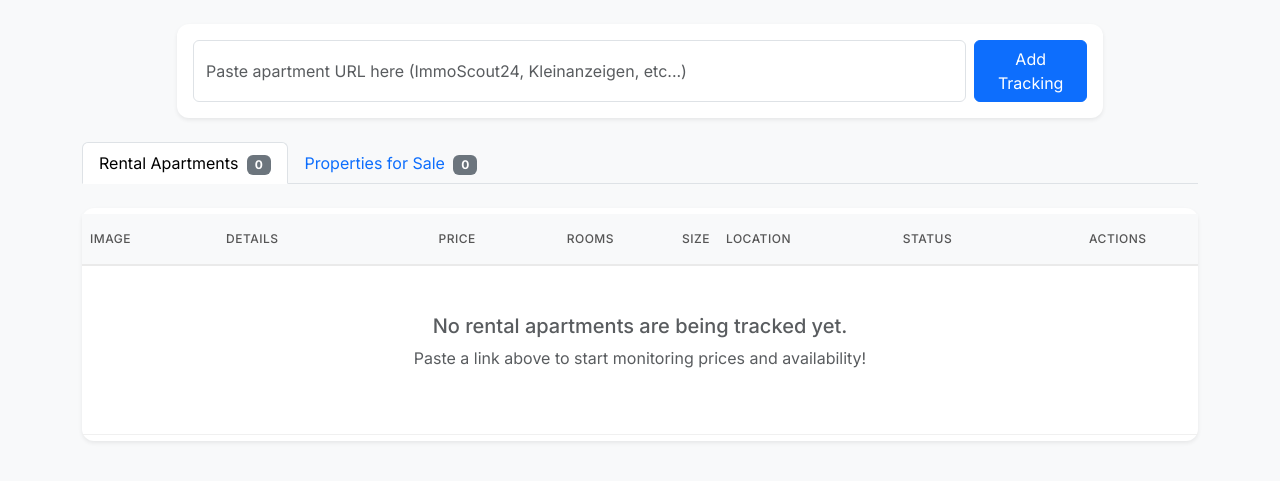
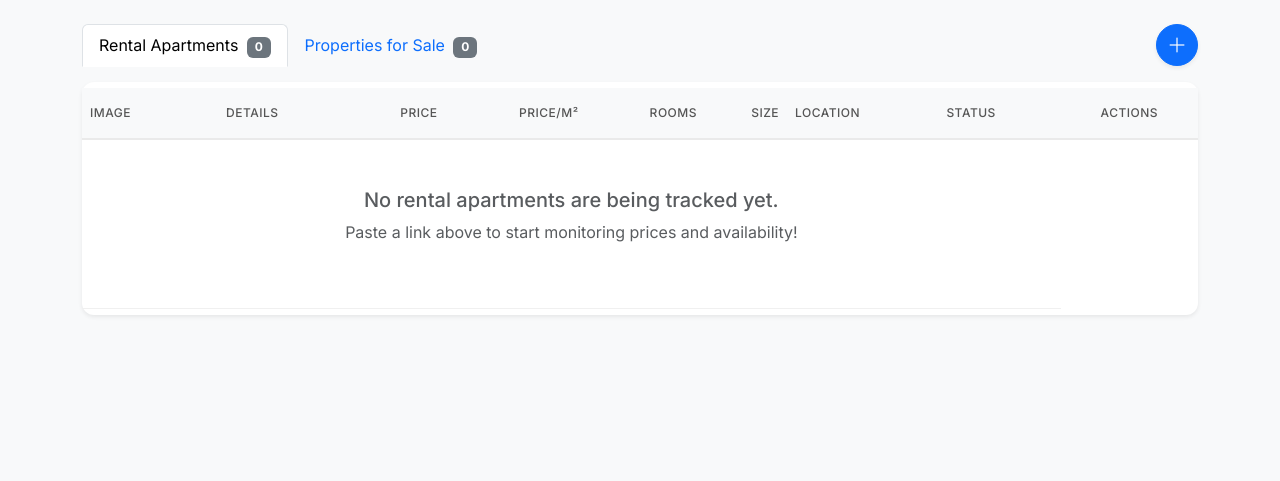
Before and after one commit to pheineke/apartment_notebook, a Flask app: page / in a window 1280 px wide. Shown: the part 57-538 px from the top of the page. Run offline with Flask 3, Linux system fonts and the light colour scheme; data that the repository does not hold is empty; some libraries are stand-ins or nearby versions.

Commit message:
UI refactor: add button via modal, separate m2 columns, and add ChartJs price curve to Detailed site

```diff
--- a/templates/index.html
+++ b/templates/index.html
@@ -1,22 +1,34 @@
 {% extends "layout.html" %}
 
 {% block content %}
-<div class="row mb-4">
-    <div class="col-md-10 mx-auto">
-        <div class="card shadow-sm">
-            <div class="card-body">
-                <form action="/add" method="POST" class="d-flex gap-2">
-                    <input type="url" name="url" class="form-control" placeholder="Paste apartment URL here (ImmoScout24, Kleinanzeigen, etc...)" required>
-                    <button type="submit" class="btn btn-primary">Add Tracking</button>
+<!-- Add Modal -->
+<div class="modal fade" id="addApartmentModal" tabindex="-1" aria-labelledby="addApartmentModalLabel" aria-hidden="true">
+  <div class="modal-dialog">
+    <div class="modal-content">
+      <div class="modal-header border-0 pb-0">
+        <h5 class="modal-title fw-bold" id="addApartmentModalLabel">Add New Listing</h5>
+        <button type="button" class="btn-close" data-bs-dismiss="modal" aria-label="Close"></button>
+      </div>
+      <form action="/add" method="POST">
+          <div class="modal-body">
+              <div class="mb-3">
+                  <label class="form-label text-muted small text-uppercase fw-semibold">Listing URL</label>
+                  <input type="url" name="url" class="form-control form-control-lg bg-light" placeholder="Paste apartment URL here..." required>
+              </div>
+          </div>
+          <div class="modal-footer border-0 pt-0">
+              <button type="button" class="btn btn-light" data-bs-dismiss="modal">Cancel</button>
+              <button type="submit" class="btn btn-primary px-4">Track Apartment</button>
+          </div>
       </form>
-            </div>
     </div>
   </div>
 </div>
 
 <div class="row">
     <div class="col-12">
-        <ul class="nav nav-tabs mb-4" id="apartmentTabs" role="tablist">
+        <div class="d-flex align-items-center mb-3">
+            <ul class="nav nav-tabs flex-grow-1 border-bottom-0" id="apartmentTabs" role="tablist">
                 <li class="nav-item" role="presentation">
                     <button class="nav-link active" id="rent-tab" data-bs-toggle="tab" data-bs-target="#rent-pane" type="button" role="tab" aria-controls="rent-pane" aria-selected="true">
                         Rental Apartments <span class="badge bg-secondary ms-1">{{ apartments|selectattr('listing_type', 'equalto', 'rent')|list|length }}</span>
@@ -28,6 +40,10 @@
                     </button>
                 </li>
             </ul>
+            <button type="button" class="btn btn-primary rounded-circle shadow-sm ms-3 d-flex justify-content-center align-items-center" style="width: 42px; height: 42px; padding: 0;" data-bs-toggle="modal" data-bs-target="#addApartmentModal" title="Add Tracking">
+                <i class="bi bi-plus-lg fs-5"></i>
+            </button>
+        </div>
 
         <div class="tab-content" id="apartmentTabsContent">
             {% macro apartment_table(table_id, apt_list, empty_msg) %}
@@ -40,6 +56,7 @@
                                     <th scope="col" style="width: 120px;">Image</th>
                                     <th scope="col">Details</th>
                                     <th scope="col" class="text-end">Price</th>
+                                    <th scope="col" class="text-end">Price/m²</th>
                                     <th scope="col" class="text-end">Rooms</th>
                                     <th scope="col" class="text-end">Size</th>
                                     <th scope="col">Location</th>
@@ -91,21 +108,25 @@
                                             <div class="small text-warning mt-1" title="Price has changed {{ pt.price_history|length - 1 }} times"><i class="bi bi-graph-down-arrow"></i> Price updated</div>
                                         {% endif %}
                                     </td>
-                                    <td class="text-end" data-order="{{ pt.current_price|default(0, true) }}">
-                                        <span class="fs-6 fw-semibold">{{ pt.current_price|default('?', true) }} €</span>
+                                    <td class="text-end text-nowrap" data-order="{{ pt.current_price|default(0, true) }}">
+                                        <span class="fs-6 fw-semibold">
+                                            {% if pt.current_price %}{{ '{:,.0f}'.format(pt.current_price).replace(',', ' ') }} €{% else %}?{% endif %}
+                                        </span>
+                                    </td>
+                                    <td class="text-end text-nowrap" data-order="{{ pt.get_price_per_sqm()|default(0, true) }}">
                                         {% if pt.get_price_per_sqm() %}
-                                        <div class="small text-muted">{{ pt.get_price_per_sqm() }} €/m²</div>
-                                        {% endif %}
+                                        <span class="small text-muted">{{ '{:,.0f}'.format(pt.get_price_per_sqm()).replace(',', ' ') }} €</span>
+                                        {% else %}<span class="small text-muted">-</span>{% endif %}
                                     </td>
-                                    <td class="text-end" data-order="{{ pt.room_count|default(0, true) }}">
+                                    <td class="text-end text-nowrap" data-order="{{ pt.room_count|default(0, true) }}">
                                         <span class="fs-6 fw-medium">{{ pt.room_count|default('?', true) }}</span> <span class="small text-muted">ZKB</span>
                                     </td>
-                                    <td class="text-end" data-order="{{ pt.size_sqm|default(0, true) }}">
+                                    <td class="text-end text-nowrap" data-order="{{ pt.size_sqm|default(0, true) }}">
                                         <span class="fs-6 fw-medium">{{ pt.size_sqm|default('?', true) }}</span> <span class="small text-muted">m²</span>
                                     </td>
                                     <td>
                                         <div class="text-wrap text-muted" style="max-width: 200px; font-size: 0.85rem;">
-                                            <i class="bi bi-geo-alt-fill text-secondary me-1"></i> {{ pt.clean_location }}
+                                            {{ pt.clean_location }}
                                         </div>
                                     </td>
                                     <td>
```
Also changed, not shown: templates/detail.html (+85 -13 lines). Lines whose indentation alone changed are shown as unchanged.
